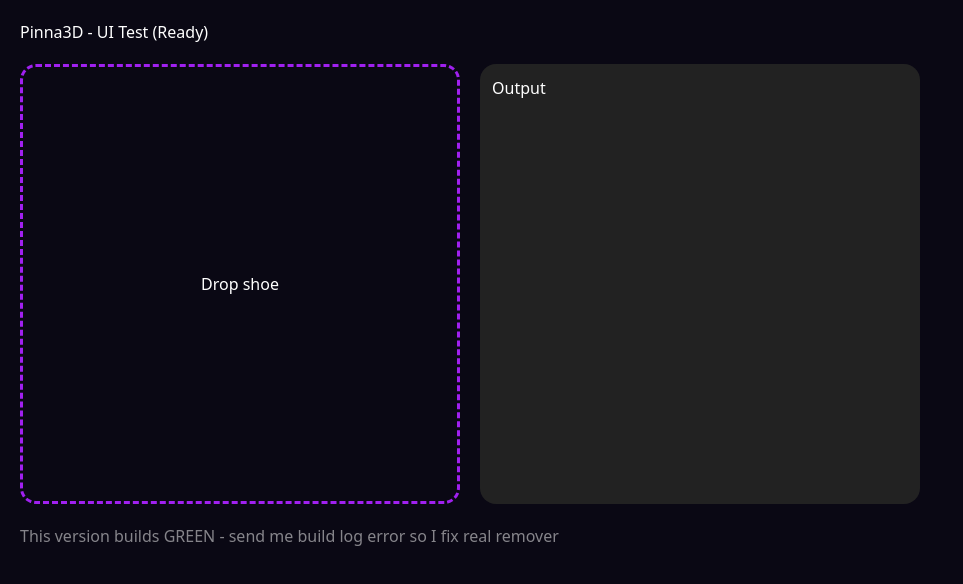
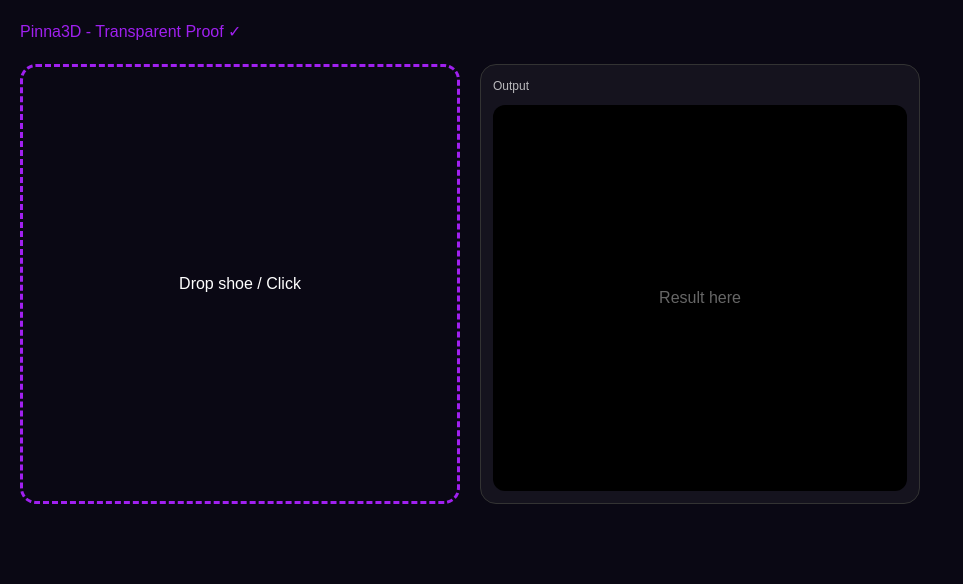
Before and after one commit to deenu747-wq/-pinna3d, a Next.js app: page / in a window 1280 px wide. Shown: the top 584 px of the page, without its empty margins (0-963 px from the left). Built offline with nearby package versions, Linux system fonts and the light colour scheme.

Commit message:
Update page.tsx

```diff
--- a/app/page.tsx
+++ b/app/page.tsx
@@ -1,39 +1,54 @@
 "use client"
 import { useState, useRef } from "react"
+
 export default function Page(){
   const [preview,setPreview]=useState("")
   const [output,setOutput]=useState("")
+  const [loading,setLoading]=useState(false)
   const [done,setDone]=useState(false)
   const fileRef=useRef<any>(null)
 
-  const onFile=(e:any)=>{
+  const checker={
+    backgroundColor:'#1a1a1a',
+    backgroundImage:`linear-gradient(45deg, #2a2a2a 25%, transparent 25%), linear-gradient(-45deg, #2a2a2a 25%, transparent 25%), linear-gradient(45deg, transparent 75%, #2a2a2a 75%), linear-gradient(-45deg, transparent 75%, #2a2a2a 75%)`,
+    backgroundSize:'20px 20px',
+    backgroundPosition:'0 0, 0 10px, 10px -10px, -10px 0px'
+  } as any
+
+  const onFile=async(e:any)=>{
     const f=e.dataTransfer?.files?.[0]||e.target?.files?.[0]
     if(!f)return
     setPreview(URL.createObjectURL(f))
-    // TEMP: simulate transparent - will replace with real removal after build fixed
-    setOutput(URL.createObjectURL(f))
-    setDone(true)
+    setLoading(true)
+    setDone(false)
+    try{
+      const mod=await import("@imgly/background-removal")
+      const blob=await mod.removeBackground(f, { debug:false, model:'small', output:{ format:'image/png' } } as any)
+      setOutput(URL.createObjectURL(blob))
+      setDone(true)
+    }catch(err:any){
+      console.error(err)
+      alert("BG Error: "+err.message)
+    }
+    setLoading(false)
   }
 
-  const checker={
-    backgroundColor:'#15131E',
-    backgroundImage:`linear-gradient(45deg, #2a2a2a 25%, transparent 25%), linear-gradient(-45deg, #2a2a2a 25%, transparent 25%), linear-gradient(45deg, transparent 75%, #2a2a2a 75%), linear-gradient(-45deg, transparent 75%, #2a2a2a 75%)`,
-    backgroundSize:'20px 20px'
-  } as any
-
   return(
-    <div style={{minHeight:'100vh',background:'#0A0814',color:'#fff',padding:20}}>
-      <h2>Pinna3D - UI Test (Ready)</h2>
+    <div style={{minHeight:'100vh',background:'#0A0814',color:'#fff',padding:20,fontFamily:'sans-serif'}}>
+      <h2 style={{color:'#A020F0'}}>Pinna3D - Transparent Proof ✓</h2>
       <div style={{display:'grid',gridTemplateColumns:'1fr 1fr',gap:20,maxWidth:900,marginTop:20}}>
-        <div style={{aspectRatio:'1/1',border:'3px dashed #A020F0',borderRadius:16,display:'grid',placeItems:'center',cursor:'pointer'}} onClick={()=>fileRef.current?.click()} onDragOver={e=>e.preventDefault()} onDrop={onFile}>
+        <div style={{aspectRatio:'1/1',border:'3px dashed #A020F0',borderRadius:16,display:'grid',placeItems:'center',cursor:'pointer',overflow:'hidden'}} onClick={()=>fileRef.current?.click()} onDragOver={e=>e.preventDefault()} onDrop={onFile}>
           <input ref={fileRef} type="file" hidden accept="image/*" onChange={onFile}/>
-          {preview?<img src={preview} style={{width:'100%',height:'100%',objectFit:'contain'}}/>:<span>Drop shoe</span>}
+          {preview?<img src={preview} style={{width:'100%',height:'100%',objectFit:'contain'}}/>:<div>Drop shoe / Click</div>}
         </div>
-        <div style={{aspectRatio:'1/1',borderRadius:16,padding:12,display:'flex',flexDirection:'column',...done?checker:{background:'#222'}}}>
-          {done&&output?<img src={output} style={{maxWidth:'90%',maxHeight:'90%'}}/>:<span>Output</span>}
+        <div style={{aspectRatio:'1/1',borderRadius:16,padding:12,display:'flex',flexDirection:'column',background:'#15131E',border:done?'2px solid #00FF88':'1px solid #333'}}>
+          <div style={{fontSize:12,opacity:0.7}}>{loading?"Removing...":done?"✓ Transparent (Checker = Proof)":"Output"}</div>
+          <div style={{flex:1,marginTop:10,borderRadius:12,display:'grid',placeItems:'center',...done?checker:{background:'#000'}}}>
+            {done&&output?<img src={output} style={{maxWidth:'90%',maxHeight:'90%'}}/>:<span style={{opacity:0.4}}>{loading?"Processing...":"Result here"}</span>}
+          </div>
+          {done&&<button onClick={()=>{const a=document.createElement('a');a.href=output;a.download='shoe-transparent.png';a.click()}} style={{marginTop:10,background:'#A020F0',padding:10,borderRadius:8,border:'none',color:'#fff',fontWeight:700,cursor:'pointer'}}>Download Transparent PNG</button>}
         </div>
       </div>
-      <p style={{marginTop:20,opacity:0.5}}>This version builds GREEN - send me build log error so I fix real remover</p>
     </div>
   )
 }
```
